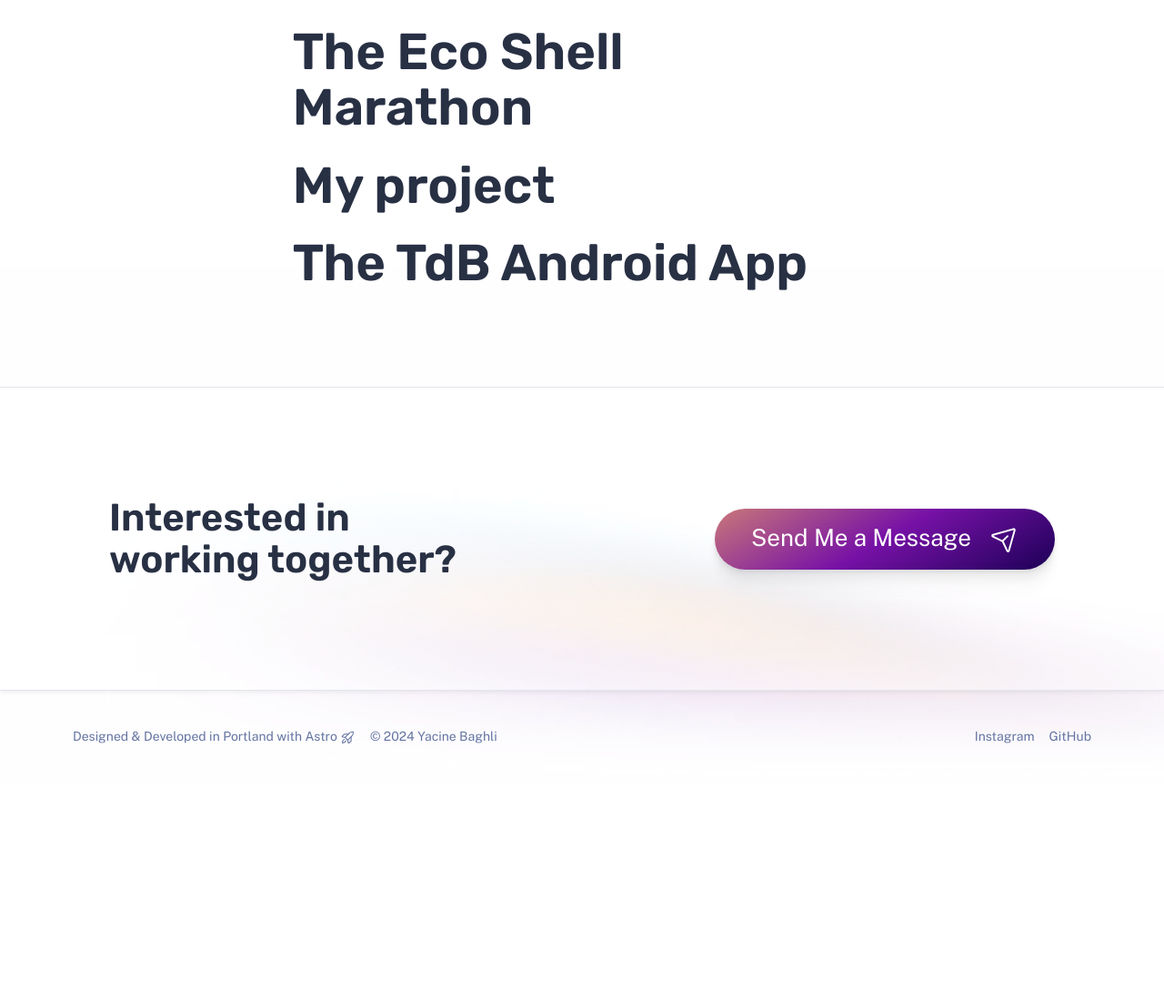
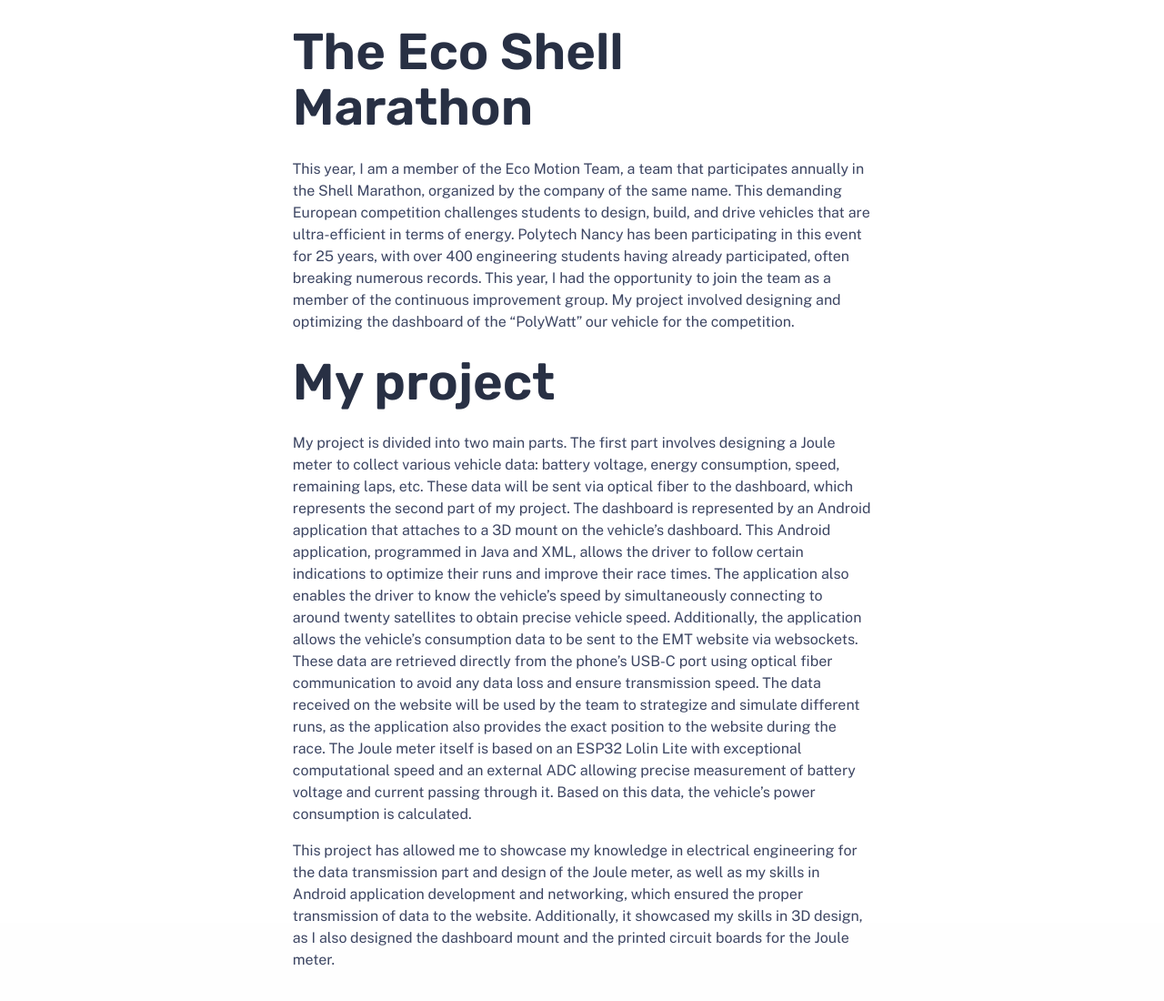
Before and after one commit to yacine-baghli/yacine-baghli.github.io, an Astro site: page /work/eco-motion-team-android-app in a window 1280 px wide. Shown: the part 902-2002 px from the top of the page at 91% size. Before the commit the page ends 1762 px from the top, so only its background shows below. Built offline with nearby package versions, Linux system fonts and the light colour scheme; Astro itself is replaced by a stand-in of ours.

Commit message:
Eco Motion Team

```diff
--- a/src/content/work/eco-motion-team-android-app.md
+++ b/src/content/work/eco-motion-team-android-app.md
@@ -8,11 +8,13 @@ description: |
 tags:
   - Design
   - Dev
-  - User Testing
+  - Competition
 ---
 
 ## The Eco Shell Marathon
+This year, I am a member of the Eco Motion Team, a team that participates annually in the Shell Marathon, organized by the company of the same name. This demanding European competition challenges students to design, build, and drive vehicles that are ultra-efficient in terms of energy. Polytech Nancy has been participating in this event for 25 years, with over 400 engineering students having already participated, often breaking numerous records. This year, I had the opportunity to join the team as a member of the continuous improvement group. My project involved designing and optimizing the dashboard of the "PolyWatt" our vehicle for the competition.
 
 ## My project
+My project is divided into two main parts. The first part involves designing a Joule meter to collect various vehicle data: battery voltage, energy consumption, speed, remaining laps, etc. These data will be sent via optical fiber to the dashboard, which represents the second part of my project. The dashboard is represented by an Android application that attaches to a 3D mount on the vehicle's dashboard. This Android application, programmed in Java and XML, allows the driver to follow certain indications to optimize their runs and improve their race times. The application also enables the driver to know the vehicle's speed by simultaneously connecting to around twenty satellites to obtain precise vehicle speed. Additionally, the application allows the vehicle's consumption data to be sent to the EMT website via websockets. These data are retrieved directly from the phone's USB-C port using optical fiber communication to avoid any data loss and ensure transmission speed. The data received on the website will be used by the team to strategize and simulate different runs, as the application also provides the exact position to the website during the race. The Joule meter itself is based on an ESP32 Lolin Lite with exceptional computational speed and an external ADC allowing precise measurement of battery voltage and current passing through it. Based on this data, the vehicle's power consumption is calculated.
 
-## The TdB Android App
+This project has allowed me to showcase my knowledge in electrical engineering for the data transmission part and design of the Joule meter, as well as my skills in Android application development and networking, which ensured the proper transmission of data to the website. Additionally, it showcased my skills in 3D design, as I also designed the dashboard mount and the printed circuit boards for the Joule meter.
```
